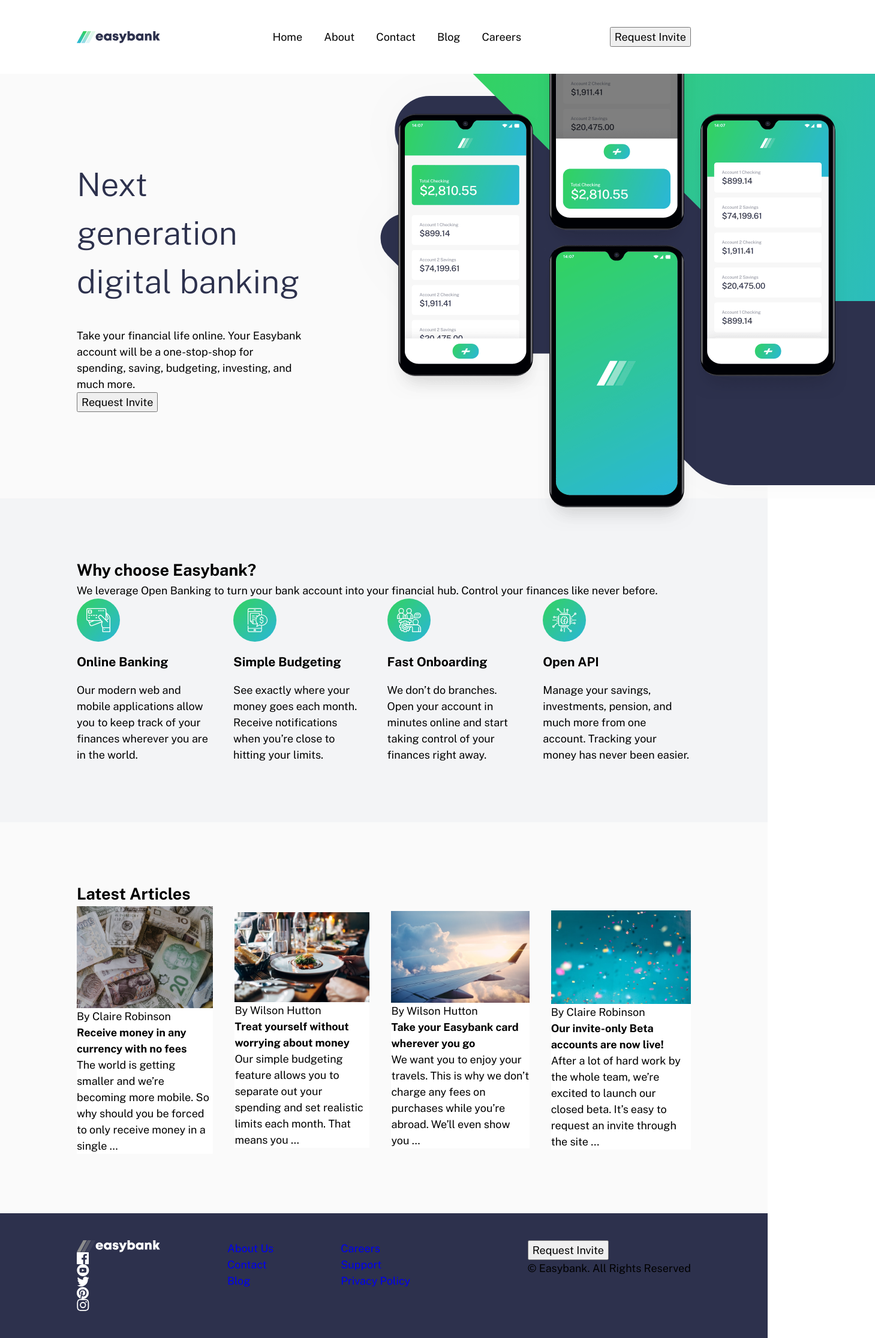
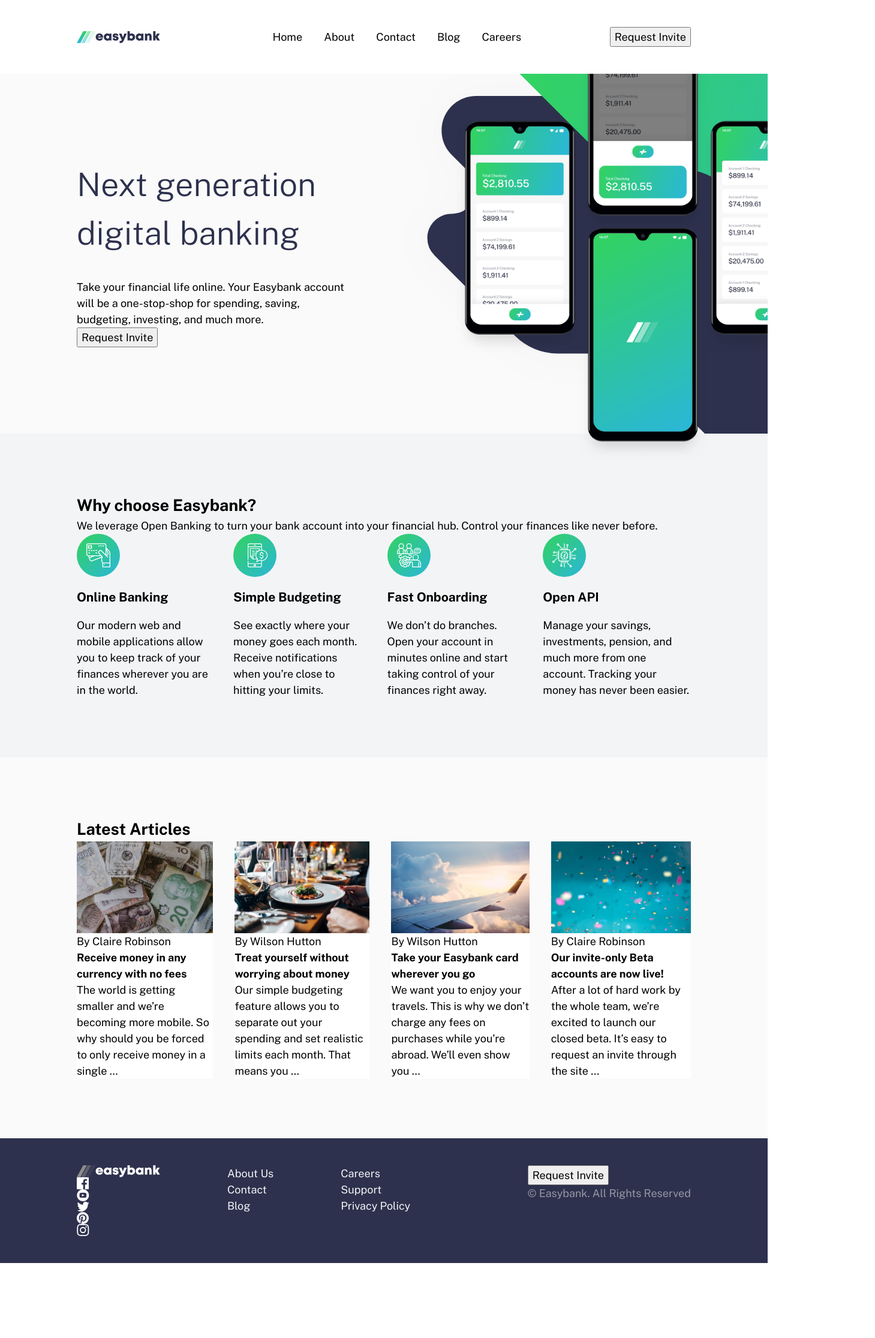
Before and after one commit to Giuva-Sergi/easybank-landing-page-master, a plain HTML site: page index.html in a window 1280 px wide. Shown: the whole page at 60% size, 1459 px wide, since content can reach past the window. After the commit the page ends 2106 px from the top, so only its background shows below. Drawn offline with nearby package versions, Linux system fonts and the light colour scheme.

Commit message:
somehow fixed overflow

```diff
--- a/index.html
+++ b/index.html
@@ -16,10 +16,10 @@
   </head>
   <body>
     <header class="bg-color-100 padding-block-sm">
-      <div class="container flex-container">
+      <div class="container flex-container flex-center-align">
         <img src="images/logo.svg" alt="easybank logo" />
         <nav class="primary-navigation">
-          <ul class="flex-container">
+          <ul class="flex-container flex-center-align">
             <li>Home</li>
             <li>About</li>
             <li>Contact</li>
@@ -31,8 +31,9 @@
       </div>
     </header>
     <main>
-      <section class="hero bg-color-200">
-        <div class="container showcase">
+      <!-- <section class="hero bg-color-200"> -->
+      <section class="bg-color-200">
+        <div class="showcase">
           <div class="hero-description">
             <h1>Next generation digital banking</h1>
             <p>
@@ -58,7 +59,7 @@
             We leverage Open Banking to turn your bank account into your
             financial hub. Control your finances like never before.
           </p>
-          <div class="flex-container">
+          <div class="flex-container flex-center-align">
             <div class="flex-column">
               <img src="images/icon-online.svg" alt="online icon services" />
               <h3>Online Banking</h3>
--- a/style.css
+++ b/style.css
@@ -27,12 +27,12 @@
 
 * {
   margin: 0;
+  /* background-color: rgba(0, 255, 0, 0.1) !important; */
 }
 
 body {
   line-height: 1.5;
   -webkit-font-smoothing: antialiased;
-  overflow-x: hidden;
 }
 
 img,
@@ -84,9 +84,16 @@ html {
 
 .flex-container {
   display: flex;
-  align-items: center;
   justify-content: space-between;
   gap: 2rem;
+}
+
+.flex-center-align {
+  align-items: center;
+}
+
+.flex-wrap {
+  flex-wrap: wrap;
 }
 
 .flex-column {
@@ -137,12 +144,14 @@ header {
 
 .showcase {
   display: flex;
+  /* border: 3px solid limegreen; */
+  padding-left: 10%;
 }
 
 .hero-description {
   padding-block: 8rem;
-  /* width: 66%; */
-  width: 40%;
+  width: 66%;
+  /* width: 40%; */
 }
 
 h1 {
@@ -156,16 +165,32 @@ h1 {
   position: relative;
   width: 100%;
   /* margin-right: -10rem; */
-  margin-right: -30%;
+  /* margin-right: -30%; */
   background-image: url(../images/bg-intro-desktop.svg);
   background-position: 3rem -15rem;
   background-repeat: no-repeat;
+  overflow-x: clip;
 }
 
 .mockups {
   position: absolute;
-  top: -25%;
-  right: 5%;
+  max-width: 90%;
+  top: -20%;
+  right: -15%;
+}
+
+@media (min-width: 1800px) {
+  .mockups {
+    right: 5%;
+  }
+}
+
+/* ARTICLES SECTION */
+
+.article-image {
+  width: 100%;
+  height: 12vw;
+  object-fit: cover;
 }
 
 /* FOOTER */
@@ -175,20 +200,14 @@ h1 {
     brightness(107%) contrast(103%);
 }
 
-/* .footer {
-  display: flex;
-  gap: 4rem;
-}
-
-.footer-navigation {
-  display: flex;
-  gap: 4rem;
-} */
-
-.footer {
-  /* padding-block: 2.5rem; */
+.footer-navigation a {
+  color: var(--neutral-clr-300);
 }
 
 .footer-cta {
   margin-left: auto;
 }
+
+.copyright {
+  color: var(--neutral-clr-600);
+}
```
